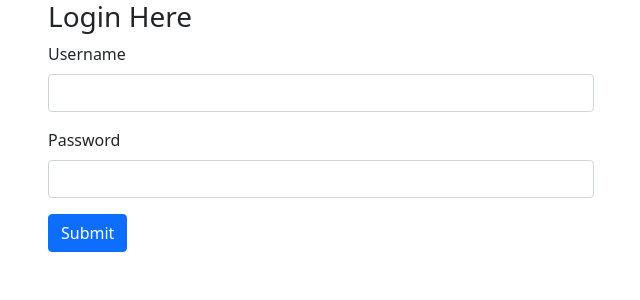
After one commit to Bidhampola/Php-class-25, a PHP site: page /login.php in a window 1280 px wide. The commit adds this page. Shown: the top 300 px of the page, without its empty margins (319-959 px from the left). Run offline with PHP 8.4, Linux system fonts and the light colour scheme.

Commit message:
added login form and message display after successfully data insertion

```diff
--- a/form-handling/bootstrap_index.php
+++ b/form-handling/bootstrap_index.php
@@ -22,6 +22,12 @@
 
   if(mysqli_num_rows($result) > 0){?>
 
+<!-- adding message  -->
+  <div class="alert alert-success">
+    <h4><?php echo $_GET['insertMsg'] ?></h4>
+  </div>
+
+  <hr>
   <table class="table table-striped">
       <thead>
         <tr>
--- a/form-handling/home.php
+++ b/form-handling/home.php
@@ -10,7 +10,7 @@
     <title>Document</title>
 </head>
 <body style="text-align:center">
-    <h4>Login Form</h4>
+    <h4>Registration Form</h4>
     <form action="process.php" method="post">
         <label for="">Username</label>
         <input type="text" name="username" placeholder="Enter username">
--- /dev/null
+++ b/form-handling/login.php
@@ -0,0 +1,47 @@
+<!doctype html>
+<html lang="en">
+  <head>
+    <!-- Required meta tags -->
+    <meta charset="utf-8">
+    <meta name="viewport" content="width=device-width, initial-scale=1">
+
+    <!-- Bootstrap CSS -->
+    <link href="https://cdn.jsdelivr.net/npm/bootstrap@5.0.2/dist/css/bootstrap.min.css" rel="stylesheet" integrity="sha384-EVSTQN3/azprG1Anm3QDgpJLIm9Nao0Yz1ztcQTwFspd3yD65VohhpuuCOmLASjC" crossorigin="anonymous">
+
+    <title>Hello, world!</title>
+  </head>
+  <body>
+    <div class="container">
+
+        <div class="row">
+            <div class="col-sm-3"></div>
+            <div class="col-sm-6">
+            <h3>Login Here</h3>
+
+                <!-- start of form  -->
+            <form  method="get" action="loginController.php">
+                <div class="mb-3">
+                    <label for="exampleInputEmail1" class="form-label">Username</label>
+                    <input type="text" class="form-control" id="" aria-describedby="emailHelp" name="username">
+                </div>
+                <div class="mb-3">
+                    <label for="exampleInputPassword1" class="form-label">Password</label>
+                    <input type="password" class="form-control" id="exampleInputPassword1" name="password">
+                </div>
+
+                <button type="submit" class="btn btn-primary">Submit</button>
+            </form>
+            <!-- end of form  -->
+
+            </div>
+            <div class="col-sm-3"></div>
+
+        </div>
+
+    </div>
+    <script src="https://cdn.jsdelivr.net/npm/bootstrap@5.0.2/dist/js/bootstrap.bundle.min.js" integrity="sha384-MrcW6ZMFYlzcLA8Nl+NtUVF0sA7MsXsP1UyJoMp4YLEuNSfAP+JcXn/tWtIaxVXM" crossorigin="anonymous"></script>
+
+    <!-- Option 2: Separate Popper and Bootstrap JS -->
+
+  </body>
+</html>
--- a/form-handling/process.php
+++ b/form-handling/process.php
@@ -8,12 +8,13 @@ $pass = $_POST['password'];
 //using md5 method
 
 $passHash = md5($pass);
-echo "Your password hash for $pass is $passHash";
+// echo "Your password hash for $pass is $passHash";
 if(!empty($uname) && !empty($pass)){
     $insert = "INSERT into users(username,password) VALUES ('$uname','$passHash')"; //insertation query
     $query = mysqli_query($con,$insert); //insertion process
     if($query){
-        echo "Data inserted successfully";
+        //redirect to view page
+        header('location:bootstrap_index.php?insertMsg=Record added successfully');
     }else{
         echo "Failed to insert data to the database";
     }
```
Also changed, not shown: form-handling/loginController.php (added, +17 -0 lines), oop/static/Pen.php (added, +50 -0 lines).
